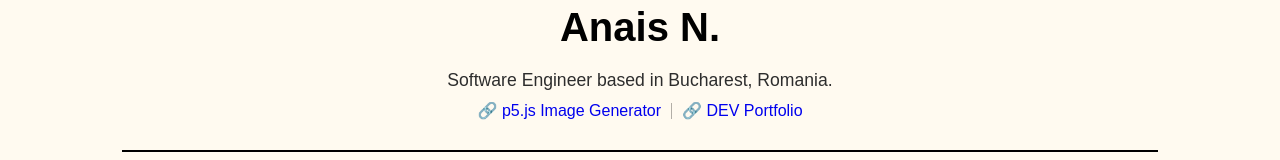
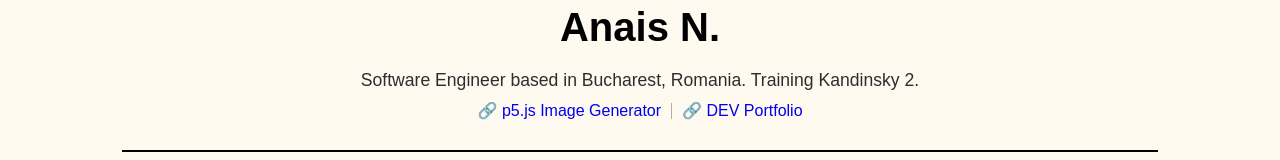
Before and after one commit to goreletariat/goreletariat.github.io, a plain HTML site: page index.html in a window 1280 px wide. Shown: the part 272-432 px from the top of the page. Drawn offline with Linux system fonts and the light colour scheme.

Commit message:
Update index.html

```diff
--- a/index.html
+++ b/index.html
@@ -12,7 +12,7 @@
             <img src="https://64.media.tumblr.com/f866c686432b211c118e2606d49c6910/6af2dd3f7834f852-db/s2048x3072/1816b92d249ae326a856cfa6354cce35776456c8.jpg" alt="Profile Picture">
         </a>
         <h1>Anais N.</h1>
-        <p>Software Engineer based in Bucharest, Romania.</p>
+        <p>Software Engineer based in Bucharest, Romania. Training Kandinsky 2.</p>
         <div class="links-container">
             <a href="https://goreletariatai.github.io/" class="my-link">🔗 p5.js Image Generator</a>
             <span class="separator"></span>
```
